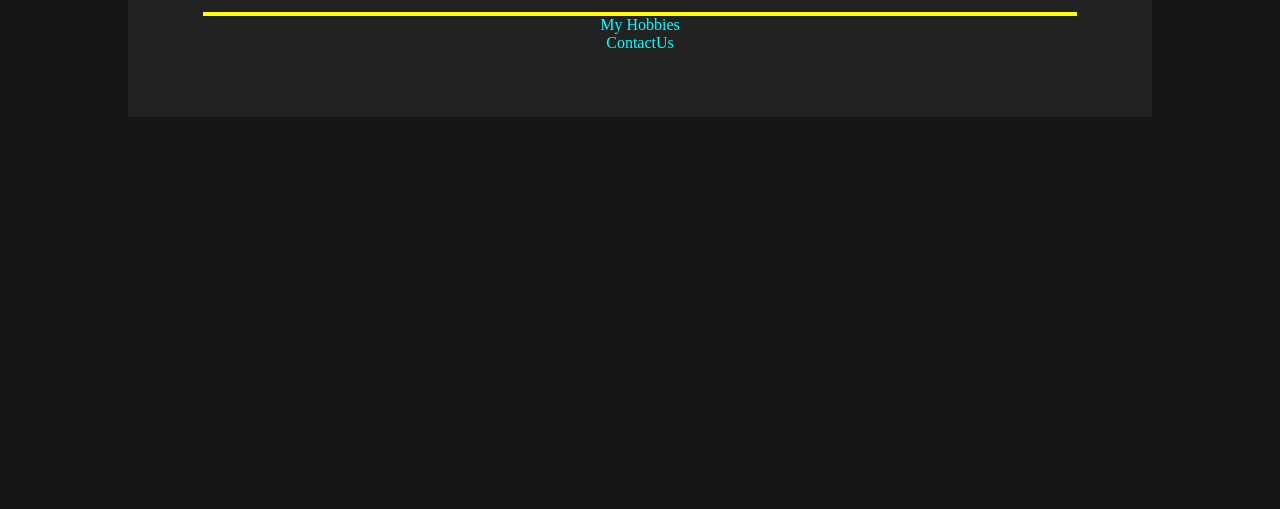
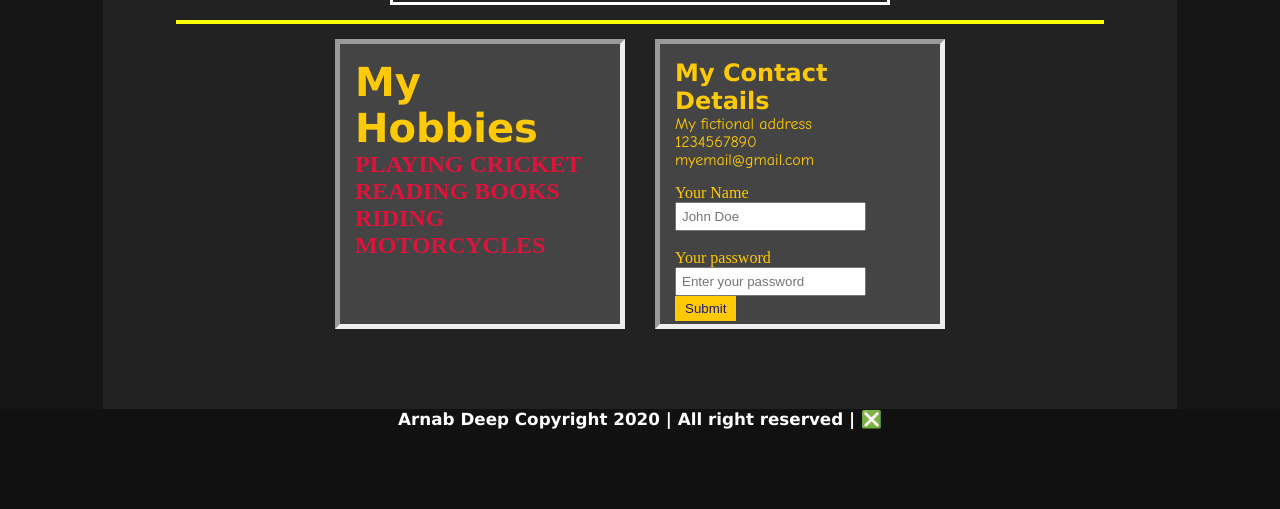
Before and after one commit to arnoob16/LearnYuva-Web-Class, a plain HTML site: page index.html in a window 1280 px wide. Shown: the part 794-1303 px from the top of the page. Before the commit the page ends 911 px from the top, so only its background shows below. Drawn offline with Linux system fonts and the light colour scheme.

Commit message:
Lecture 3 Updated

```diff
--- a/Assets/css/style.css
+++ b/Assets/css/style.css
@@ -1,60 +1,80 @@
-*{
+* {
     margin: 0;
     padding: 0;
-    box-sizing: border-box;
 }
-html,body{
+
+html,
+body {
     height: 100%;
     width: 100%;
     background-color: #151515;
     margin: 0;
     padding: 0;
-    box-sizing: border-box;
 }
-.display-pic{
+
+body {
+    display: flex;
+    flex-direction: column;
+}
+
+.display-pic {
     height: 200px;
     border-radius: 100px;
     border: 4px solid red;
     background-color: aqua;
 }
-.container{
+
+.container {
     width: 80%;
     margin: auto;
     background-color: #222;
     color: #fff;
     padding: 15px 25px;
 }
-a{
+
+a {
     color: aqua;
     text-decoration: none;
 }
-a:hover{
+
+a:hover {
     color: red;
 }
-h1,h2,h3,h4,h5,h6{
+
+h1,
+h2,
+h3,
+h4,
+h5,
+h6 {
     font-family: "Lucida Sans Unicode", "Lucida Grande", sans-serif;
 }
-p{
+
+p {
     font-family: "Comic Sans MS", cursive, sans-serif;
 }
-ul{
+
+ul {
     list-style: square;
     padding-left: 50px;
 }
-.teaching{
+
+.teaching {
     margin-top: 30px;
     margin-bottom: 20px;
-    background-color: #444;
+    background-color: #000;
     color: #fff;
     padding: 15px;
 }
-.center{
+
+.center {
     display: flex;
     flex-direction: column;
     justify-content: center;
     align-items: center;
 }
-.intro{
+
+.intro {
     display: flex;
     flex-direction: column;
     justify-content: center;
@@ -66,59 +86,138 @@ ul{
     border-radius: 500px;
     border: 2px solid #fff;
     overflow: hidden;
+    position: sticky;
 }
-.div-heading{
+
+.div-heading {
     color: yellow;
     font-weight: 900;
 }
-.experience{
+
+.experience {
     padding: 50px;
 }
-.experience h3{
+
+.experience h3 {
     color: red;
     font-size: 2.5em;
 }
-.experience table{
+
+.experience table {
     border: 3px solid #fff;
     padding: 15px;
     width: 500px;
 }
+
 .experience tbody {
     color: red;
 }
-th{
+
+th {
     font-size: 2em;
 }
 
-hr{
+hr {
     border: 2px solid yellow;
     width: 100%;
     margin-top: 15px;
 }
-nav{
+
+nav {
     position: relative;
 }
-.navbar{
-    height: 100px;
-    background-color: #111;
+
+.navbar {
+    min-height: 100px;
+    background-color: #ffca04;
     color: #fff;
     display: flex;
     align-items: center;
     padding: 0 50px 0 50px;
     justify-content: flex-end;
-    position: sticky;
     top: 0;
 }
-.navbar ul{
+
+.navbar ul {
     list-style: none;
     display: flex;
 }
-.navbar .brand{
+
+.navbar .brand {
     position: absolute;
     left: 200px;
 }
-.navbar ul li{
+
+.navbar ul li {
     margin-right: 20px;
+}
+
+/* Footer Styling */
+footer {
+    min-height: 100px;
+    width: 100%;
+    background-color: #111;
+    color: #fff;
+    text-align: center;
+    font-size: 25px;
+    bottom: 0;
+    order: 2;
+}
+
+.random-text {
+    color: #fff;
+    order: 1;
+}
+
+.hobbies {
+    margin: 15px;
+    height: 250px;
+    background-color: #444;
+    width: 250px;
+    padding: 15px;
+    border: 5px inset #eee;
+    cursor: crosshair;
+}
+
+.hobbies h3 {
+    color: #ffca04;
+}
+
+.hobbies ol {
+    list-style: none;
+}
+
+.hobbies ol li {
+    color: crimson;
+    font-weight: 800;
+    font-size: 24px;
+    text-transform: uppercase;
+}
+.row{
+    display: flex;
+    flex-direction: row;
+}
+.contact{
+    margin: 15px;
+    height: 250px;
+    background-color: #444;
+    width: 250px;
+    padding: 15px;
+    border: 5px inset #eee;
+    cursor: crosshair;
+    color: #ffca04;
+}
+.form1{
+    margin-top: 15px;
+}
+.button{
+    padding: 5px 10px;
+    background-color: #ffca04;
+    color: #181881;
+    border: 0;
+}
+input{
+    padding: 5px;
 }
 /*
 a:visited{
--- a/index.html
+++ b/index.html
@@ -16,7 +16,7 @@
 			<li>Home</li>
 			<li>About</li>
 			<li>Contact</li>
-			<li>Experience</li>
+			<a href="#experience"><li>Experience</li></a>
 		</ul>
 	</nav>
 	<div class="container">
@@ -36,7 +36,7 @@
 			</ul>
 			<hr>
 		</div>
-		<section class="experience center">
+		<section class="experience center" id="experience">
 			<h3 class="div-heading">Work Experience</h3>
 			<table>
 				<thead>
@@ -53,10 +53,42 @@
 				</tbody>
 			</table>
 			<hr>
-			<a href="hobbies.html">My Hobbies</a>
-			<a href="contactus.html">ContactUs</a>
+			<div class="row">
+				<a href="https://arnab16.tech">
+					<div class="hobbies">
+						<h3>My Hobbies</h3>
+						<ol>
+							<li>playing cricket</li>
+							<li>reading books</li>
+							<li>riding motorcycles</li>
+						</ol>
+					</div>
+				</a>
+				<div class="contact">
+					<h1>My Contact Details</h1>
+					<p>My fictional address</p>
+					<p>1234567890</p>
+					<p>myemail@gmail.com</p>
+					<form class="form1" action="index.html" method="post">
+						<label>Your Name</label>
+						<input type="text" name="" value="" placeholder="John Doe">
+					</form>
+					<br>
+					<form class="" action="index.html" method="post">
+						<label>Your password</label>
+						<input type="password" name="" value="" placeholder="Enter your password">
+						<input type="submit" class="button" name="">
+					</form>
+				</div>
+			</div>
+
+
+
 		</section>
 	</div>
+	<footer>
+		<h6>Arnab Deep Copyright 2020 | All right reserved | &#10062;</h6>
+	</footer>
 </body>
 
 </html>
```
Also changed, not shown: flexbox.html (added, +55 -0 lines).
